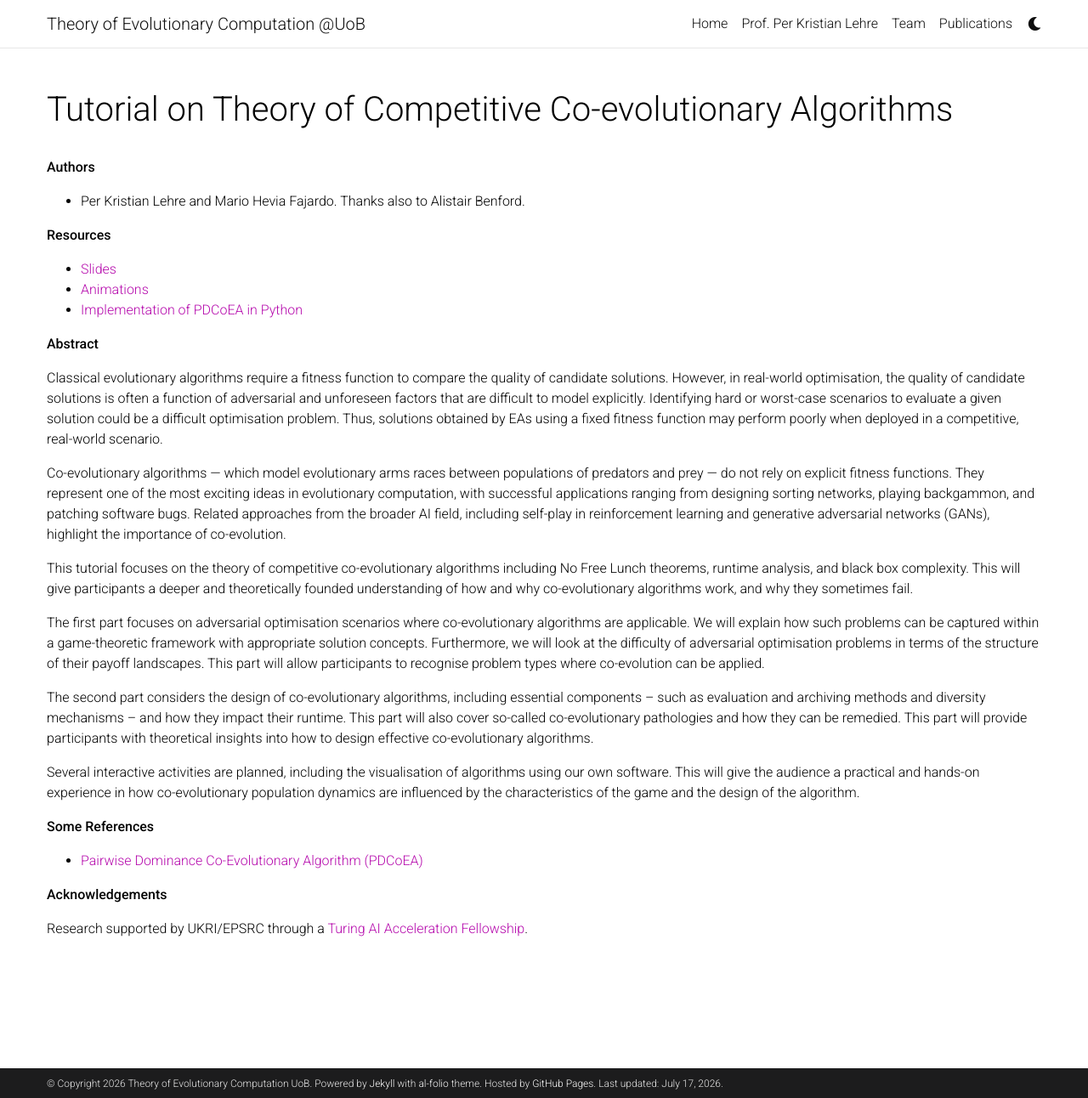
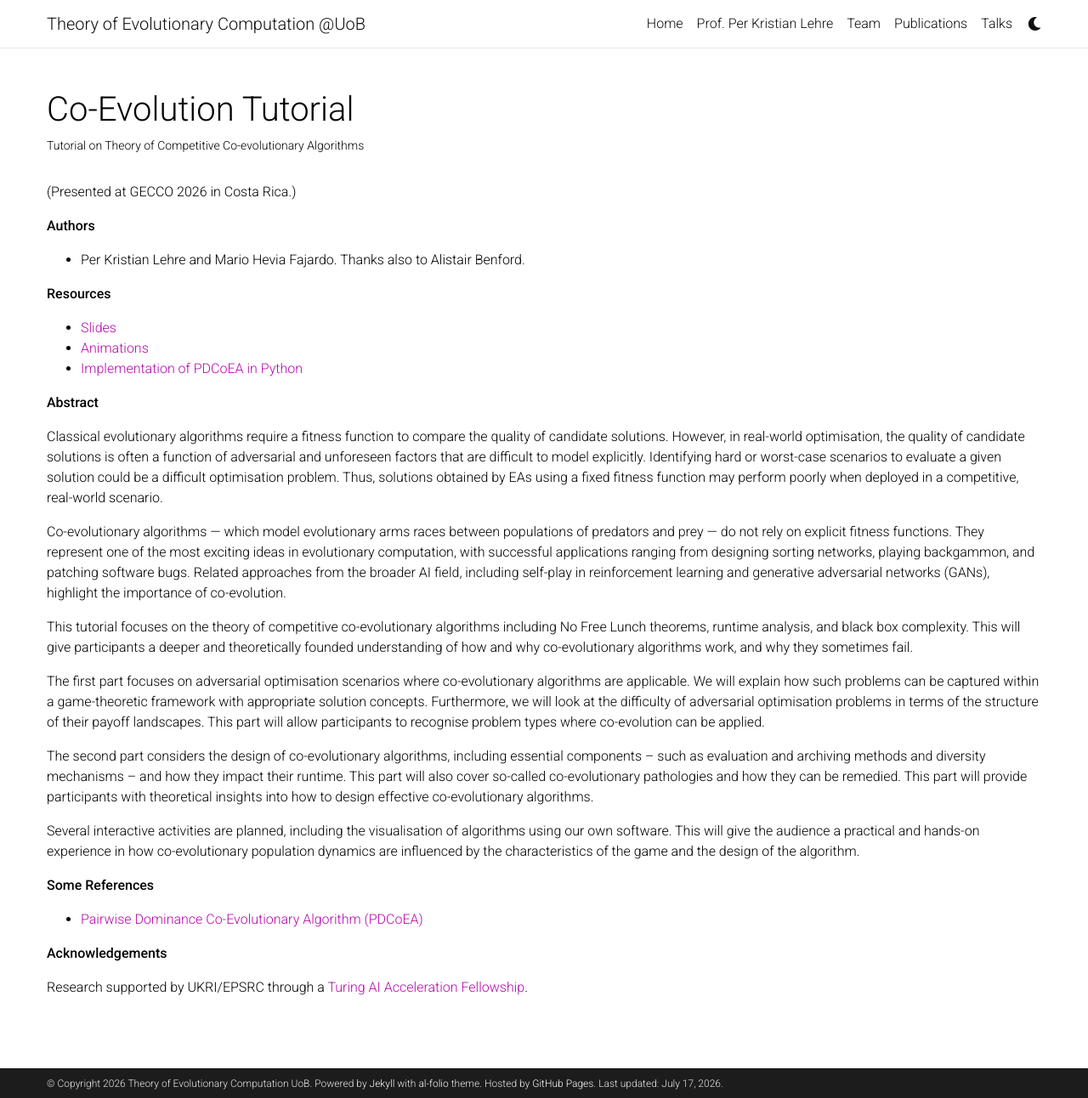
Before and after one commit to pklehre/EC-Theory-UoB, a Jekyll site: the page built from _pages/CoEvolutionTutorial.md, in a window 1280 px wide and 1292 px high. Shown: the whole window at 85% size. Built offline with Jekyll 4.4.1, drawn with Linux system fonts in a browser that asks for light colours; comment, search, counter and statistics services are not loaded; a style sheet for code colours, icons or effects is not loaded.

Commit message:
Add Talks page to menu, linking to co-evolution tutorial
Co-Authored-By: Claude Fable 5 <noreply@anthropic.com>

```diff
--- a/_pages/CoEvolutionTutorial.md
+++ b/_pages/CoEvolutionTutorial.md
@@ -1,13 +1,15 @@
 ---
 layout: page
-title: Tutorial on Theory of Competitive Co-evolutionary Algorithms
+title: Co-Evolution Tutorial
+description: Tutorial on Theory of Competitive Co-evolutionary Algorithms
 permalink: /CoEvolutionTutorial/
-subtitle: Tutorial on Theory of Competitive Co-evolutionary Algorithms
 news: false  # includes a list of news items
 latest_posts: false  # includes a list of the newest posts
 selected_papers: false # includes a list of papers marked as "selected={true}"
 social: false  # includes social icons at the bottom of the page
 ---
+
+(Presented at GECCO 2026 in Costa Rica.)
 
 **Authors**
 
```
Also changed, not shown: _pages/talks.md (added, +10 -0 lines).
